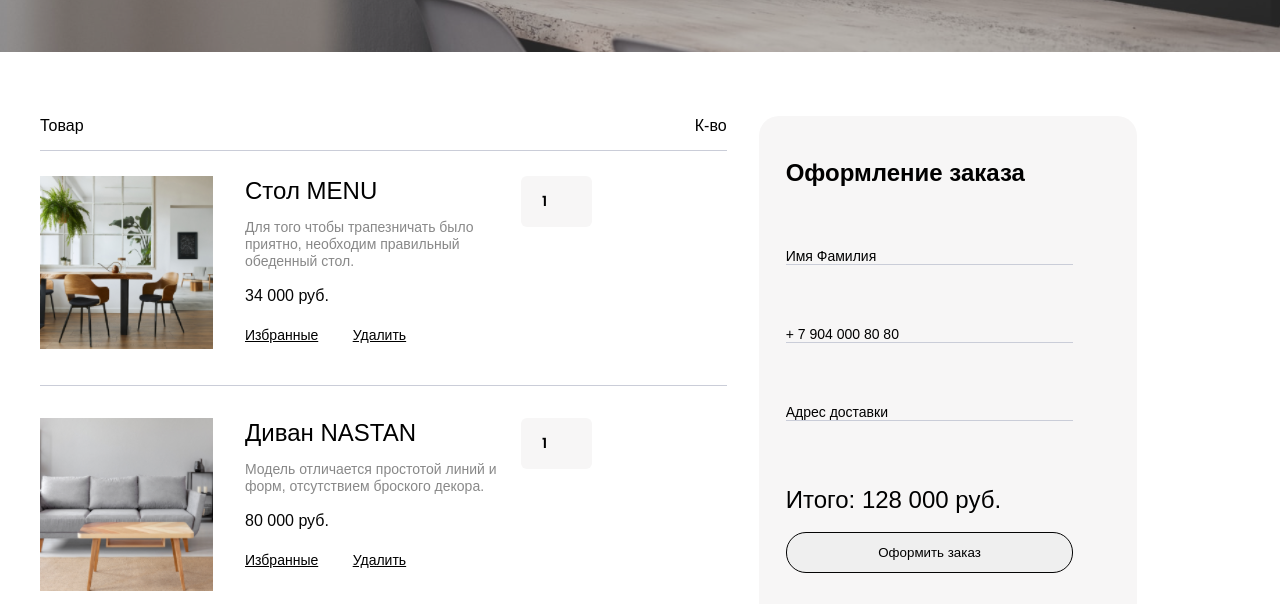
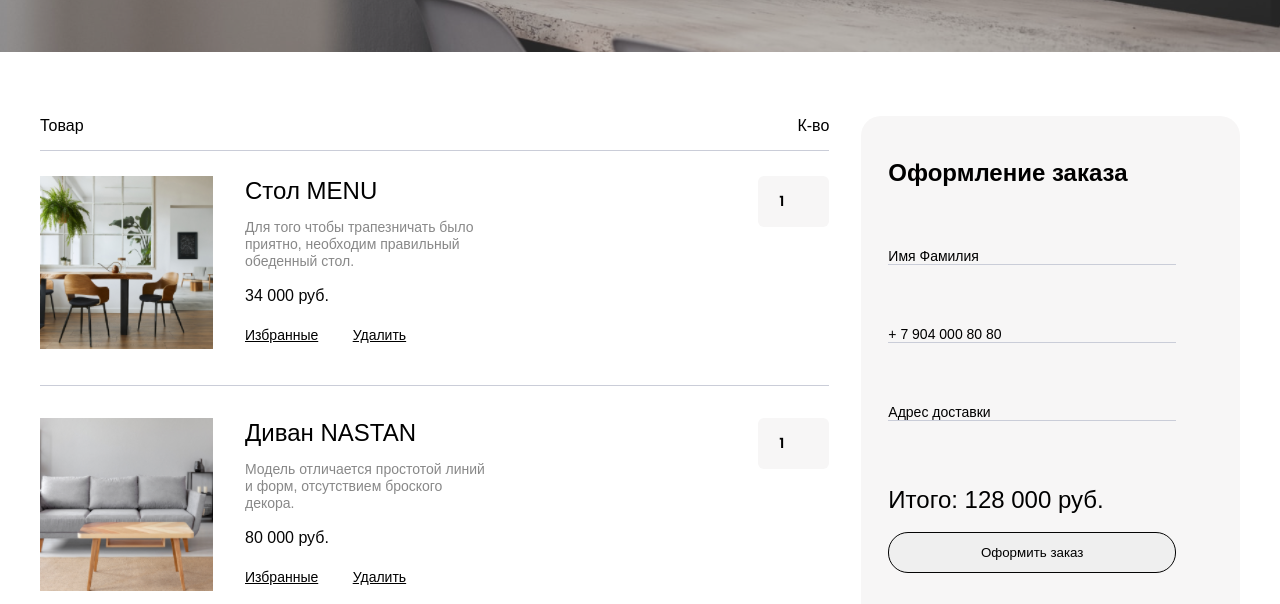
Before and after one commit to Ilivitskaya/1part_html_css, a plain HTML site: page cart.html in a window 1280 px wide. Shown: the part 348-952 px from the top of the page. Drawn offline with Linux system fonts and the light colour scheme.

Commit message:
доделала верстку корзины

```diff
--- a/_cart.scss
+++ b/_cart.scss
@@ -15,7 +15,7 @@
 
 
     &__choice {
-        grid-column: 1/8;
+        grid-column: 1/9;
     }
 
 
@@ -52,6 +52,8 @@
 
     &__product-info {
         display: flex;
+        width: 100%;
+        justify-content: space-between;
     }
 
     &__product-name {
@@ -68,7 +70,7 @@
         line-height: 17px;
         padding-top: 14px;
         padding-bottom: 16px;
-        max-width: 276px;
+        max-width: 250px;
     }
 
     &__product-input {
@@ -121,7 +123,7 @@
     }
 
     &__form {
-        grid-column: 8/12;
+        grid-column: 9/13;
         display: flex;
         flex-direction: column;
         padding-top: 42px;
@@ -133,6 +135,7 @@
     &__form {
         border-radius: 20px;
         background: rgb(247, 246, 246);
+        box-sizing: border-box;
     }
 
     &__form-heading {
```
Also changed, not shown: style.css, 1 other file.
